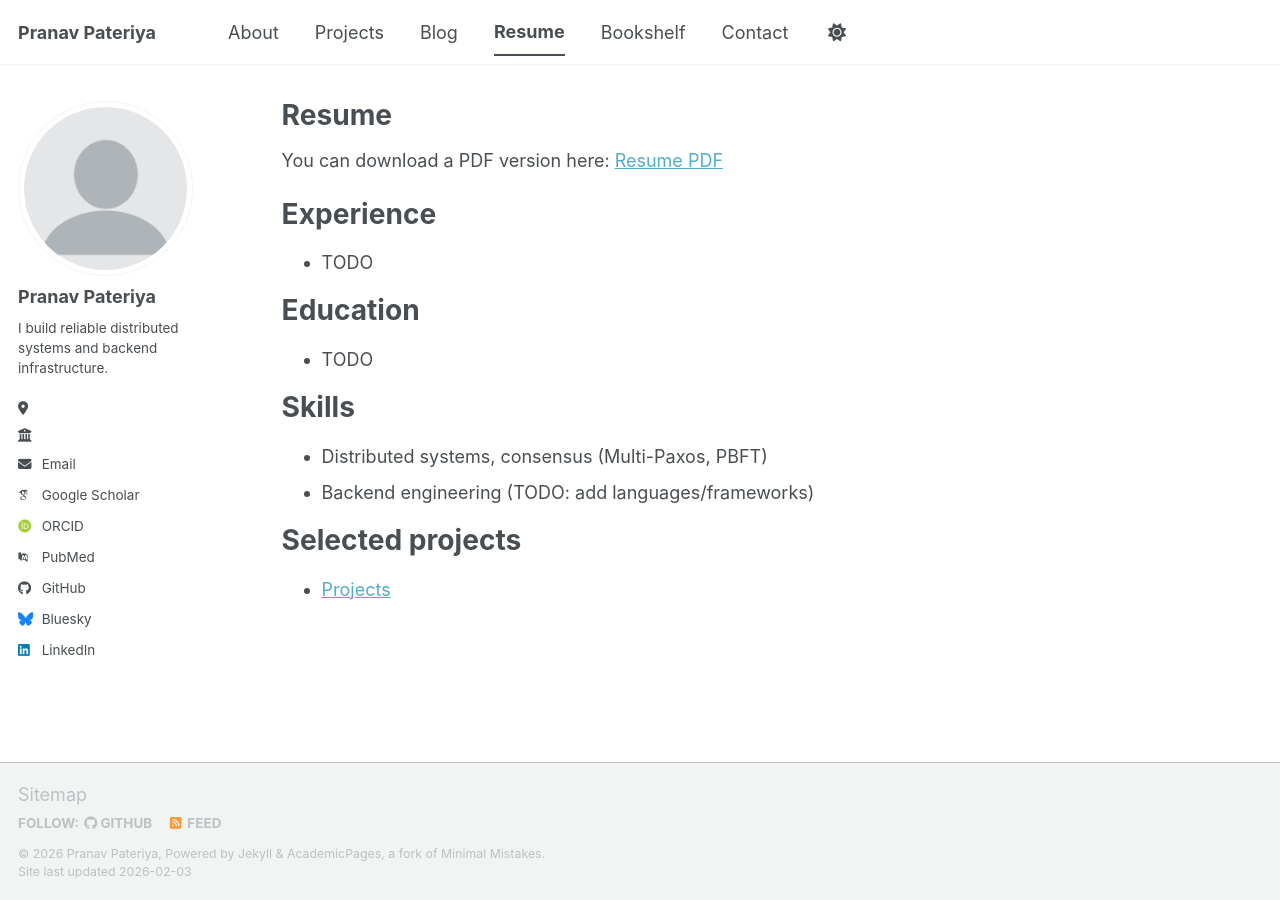
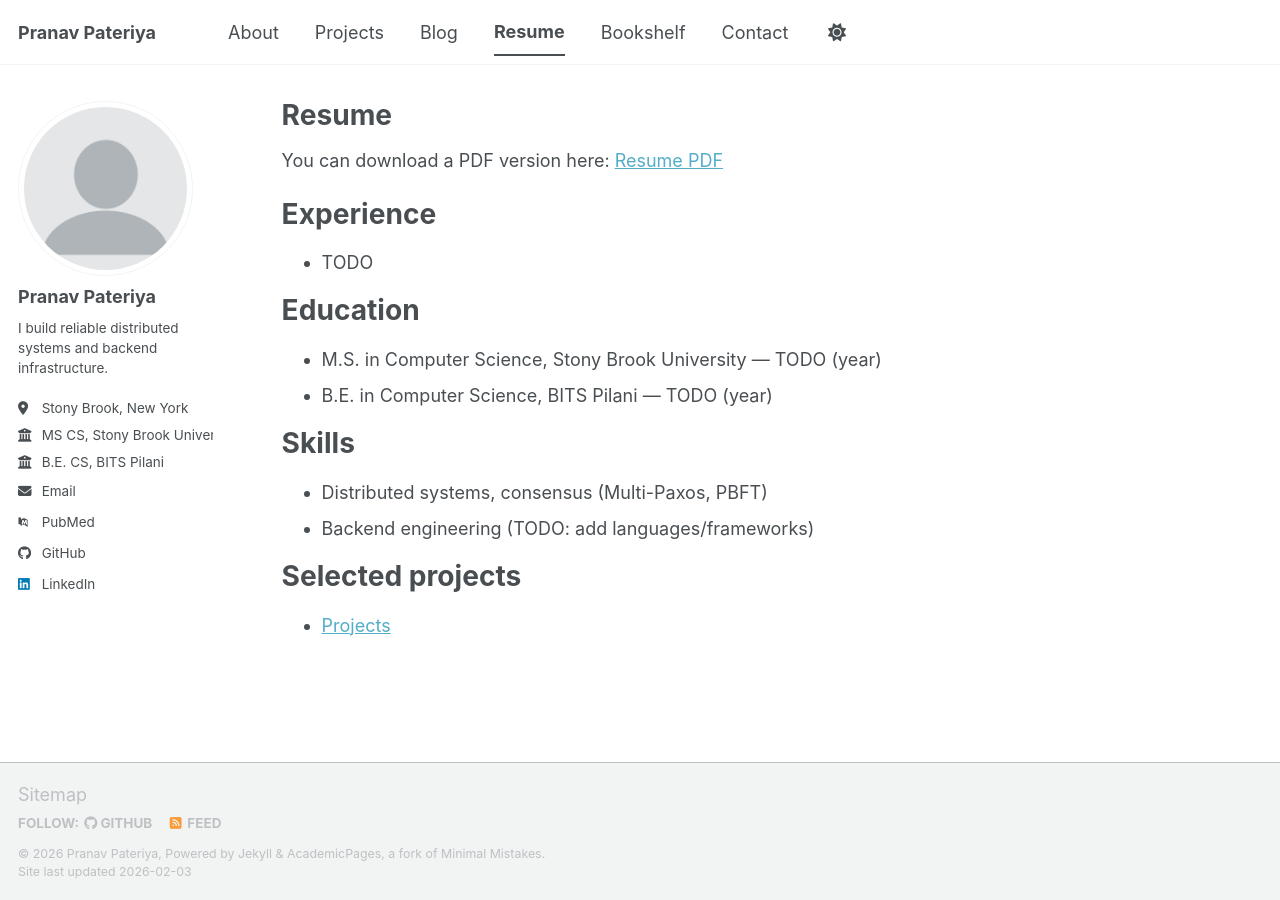
Before and after one commit to pranavp2005/pranavp2005.github.io, a Jekyll site: the page built from _pages/cv.md, in a window 1280 px wide. Built offline with Jekyll 4.4.1, drawn with Linux system fonts in a browser that asks for light colours; some web fonts are replaced; a script bundle is joined from its source files by our own code; library files that are not in the unit come from our copies.

Commit message:
add education, remove inactive links

```diff
--- a/_config.yml
+++ b/_config.yml
@@ -27,18 +27,21 @@ author:
   name             : "Pranav Pateriya"
   pronouns         : # example: "she/her"
   bio              : "I build reliable distributed systems and backend infrastructure."
-  location         : ""
+  location         : "Stony Brook, New York"
   employer         : ""
+  institutions:
+    - "MS CS, Stony Brook University"
+    - "B.E. CS, BITS Pilani"
   uri              : # URL
-  email            : ""
+  email            : "pranav.pateriya@stonybrook.edu"
 
   # Academic websites
   academia         : # URL
   arxiv            : # URL - Update with the correct link to your profile
-  googlescholar    : "https://scholar.google.com/citations?user=PS_CX0AAAAAJ"
+  googlescholar    :
   inspire-hep      : # URL
   impactstory      : # URL
-  orcid            : "https://orcid.org/yourorcidurl"
+  orcid            :
   semantic         : # URL
   ssrn             : # URL
   pubmed           : "https://www.ncbi.nlm.nih.gov/pubmed/?term=john+snow"
@@ -57,7 +60,7 @@ author:
 
   # Social media
   artstation       : # Username
-  bluesky          : "bsky.app" # Replace this with you Bluesky username
+  bluesky          : # Replace this with you Bluesky username
   facebook         : # Username
   flickr           : # Username
   foursquare       : # Username
--- a/_includes/author-profile.html
+++ b/_includes/author-profile.html
@@ -27,7 +27,11 @@
       {% if author.location %}
         <li class="author__desktop"><i class="fas fa-fw fa-location-dot icon-pad-right" aria-hidden="true"></i>{{ author.location }}</li>
       {% endif %}
-      {% if author.employer %}
+      {% if author.institutions %}
+        {% for inst in author.institutions %}
+          <li class="author__desktop"><i class="fas fa-fw fa-building-columns icon-pad-right" aria-hidden="true"></i>{{ inst }}</li>
+        {% endfor %}
+      {% elsif author.employer %}
         <li class="author__desktop"><i class="fas fa-fw fa-building-columns icon-pad-right" aria-hidden="true"></i>{{ author.employer }}</li>
       {% endif %}
       {% if author.uri %}
--- a/_pages/cv.md
+++ b/_pages/cv.md
@@ -18,7 +18,8 @@ Experience
 
 Education
 ======
-- TODO
+- M.S. in Computer Science, Stony Brook University — TODO (year)
+- B.E. in Computer Science, BITS Pilani — TODO (year)
 
 Skills
 ======
```
